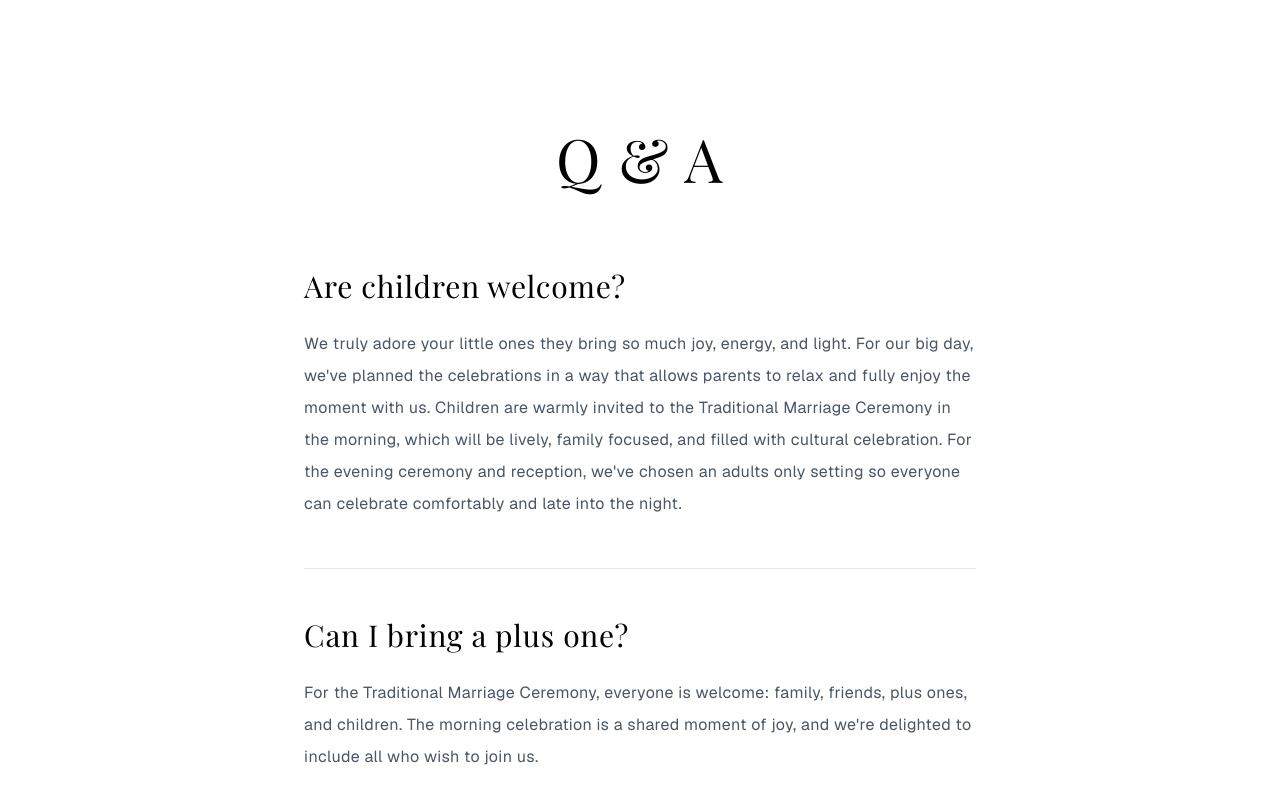
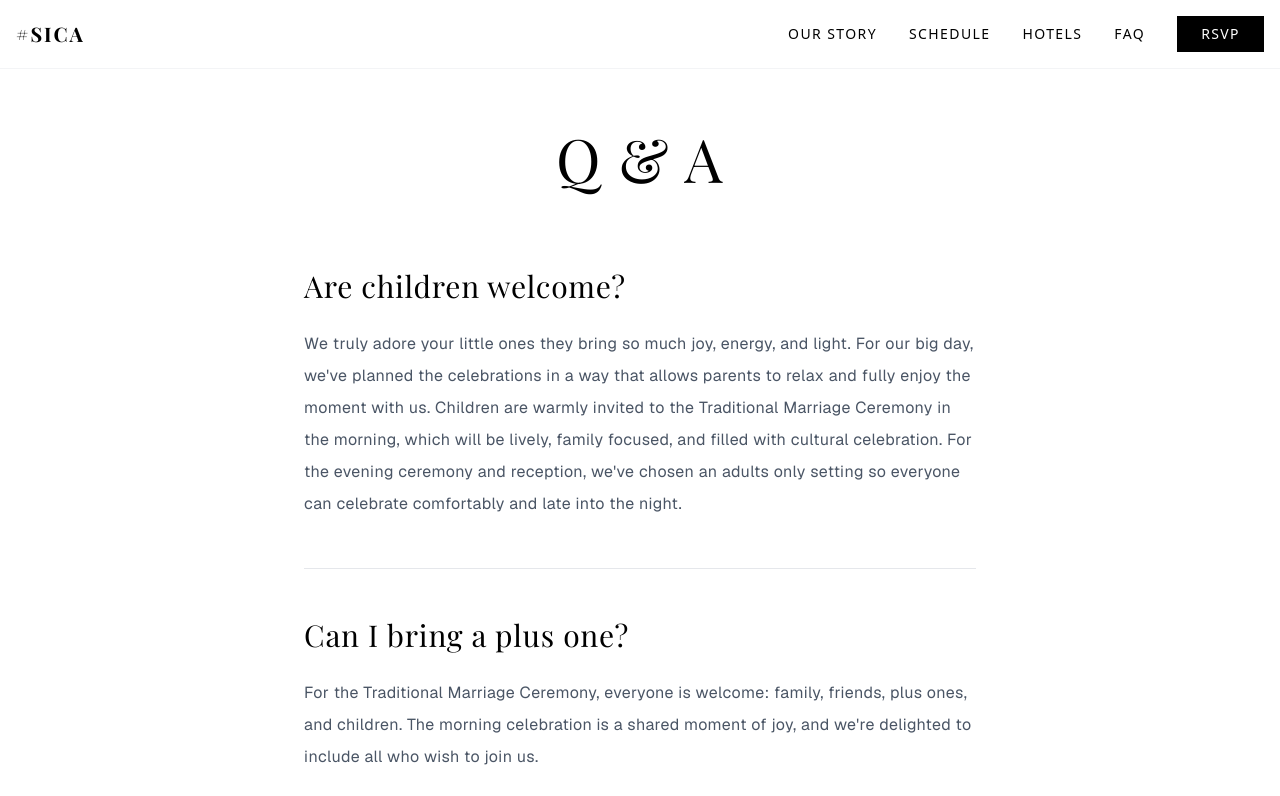
Before and after one commit to forgedlabs/SiCa, a Next.js app: page /faq in a window 1280 px wide. Shown: the top 796 px of the page. Built offline with nearby package versions, Linux system fonts and the light colour scheme; a web font is replaced by a local one.

Commit message:
Fix: Add Navbar to FAQ page and use absolute links

```diff
--- a/src/app/faq/page.tsx
+++ b/src/app/faq/page.tsx
@@ -1,4 +1,5 @@
 import { Metadata } from "next";
+import Navbar from "@/components/Navbar";
 
 export const metadata: Metadata = {
     title: "FAQ | SICA 2026",
@@ -7,7 +8,9 @@ export const metadata: Metadata = {
 
 export default function FAQPage() {
     return (
-        <main className="min-h-screen bg-white pt-32 pb-24 px-6 md:px-12">
+        <main className="min-h-screen bg-white">
+            <Navbar />
+            <div className="pt-32 pb-24 px-6 md:px-12">
                 <div className="max-w-2xl mx-auto">
                     <h1 className="font-serif text-5xl md:text-6xl text-center mb-20 tracking-wide uppercase">
                         Q & A
@@ -85,6 +88,7 @@ export default function FAQPage() {
                         </section>
                     </div>
                 </div>
+            </div>
         </main>
     );
 }
--- a/src/components/Navbar.tsx
+++ b/src/components/Navbar.tsx
@@ -38,9 +38,9 @@ export default function Navbar() {
 
                 {/* Desktop Menu */}
                 <div className="hidden md:flex gap-8 text-sm uppercase tracking-widest items-center">
-                    <Link href="#story" className="hover:text-gray-500 transition-colors">Our Story</Link>
-                    <Link href="#schedule" className="hover:text-gray-500 transition-colors">Schedule</Link>
-                    <Link href="#hotels" className="hover:text-gray-500 transition-colors">Hotels</Link>
+                    <Link href="/#story" className="hover:text-gray-500 transition-colors">Our Story</Link>
+                    <Link href="/#schedule" className="hover:text-gray-500 transition-colors">Schedule</Link>
+                    <Link href="/#hotels" className="hover:text-gray-500 transition-colors">Hotels</Link>
                     <Link href="/faq" className="hover:text-gray-500 transition-colors">FAQ</Link>
                     <Link href="/rsvp" className="bg-black text-white px-6 py-2 hover:bg-gray-800 transition-colors">
                         RSVP
@@ -60,21 +60,21 @@ export default function Navbar() {
                 <div className={`fixed inset-0 bg-white z-40 flex flex-col justify-center items-center transition-all duration-300 ease-in-out md:hidden ${isMenuOpen ? "opacity-100 visible" : "opacity-0 invisible pointer-events-none"}`}>
                     <div className="flex flex-col gap-8 text-center text-lg uppercase tracking-widest">
                         <Link
-                            href="#story"
+                            href="/#story"
                             className="hover:text-gray-500 transition-colors"
                             onClick={() => setIsMenuOpen(false)}
                         >
                             Our Story
                         </Link>
                         <Link
-                            href="#schedule"
+                            href="/#schedule"
                             className="hover:text-gray-500 transition-colors"
                             onClick={() => setIsMenuOpen(false)}
                         >
                             Schedule
                         </Link>
                         <Link
-                            href="#hotels"
+                            href="/#hotels"
                             className="hover:text-gray-500 transition-colors"
                             onClick={() => setIsMenuOpen(false)}
                         >
```
Lines whose indentation alone changed are shown as unchanged.
